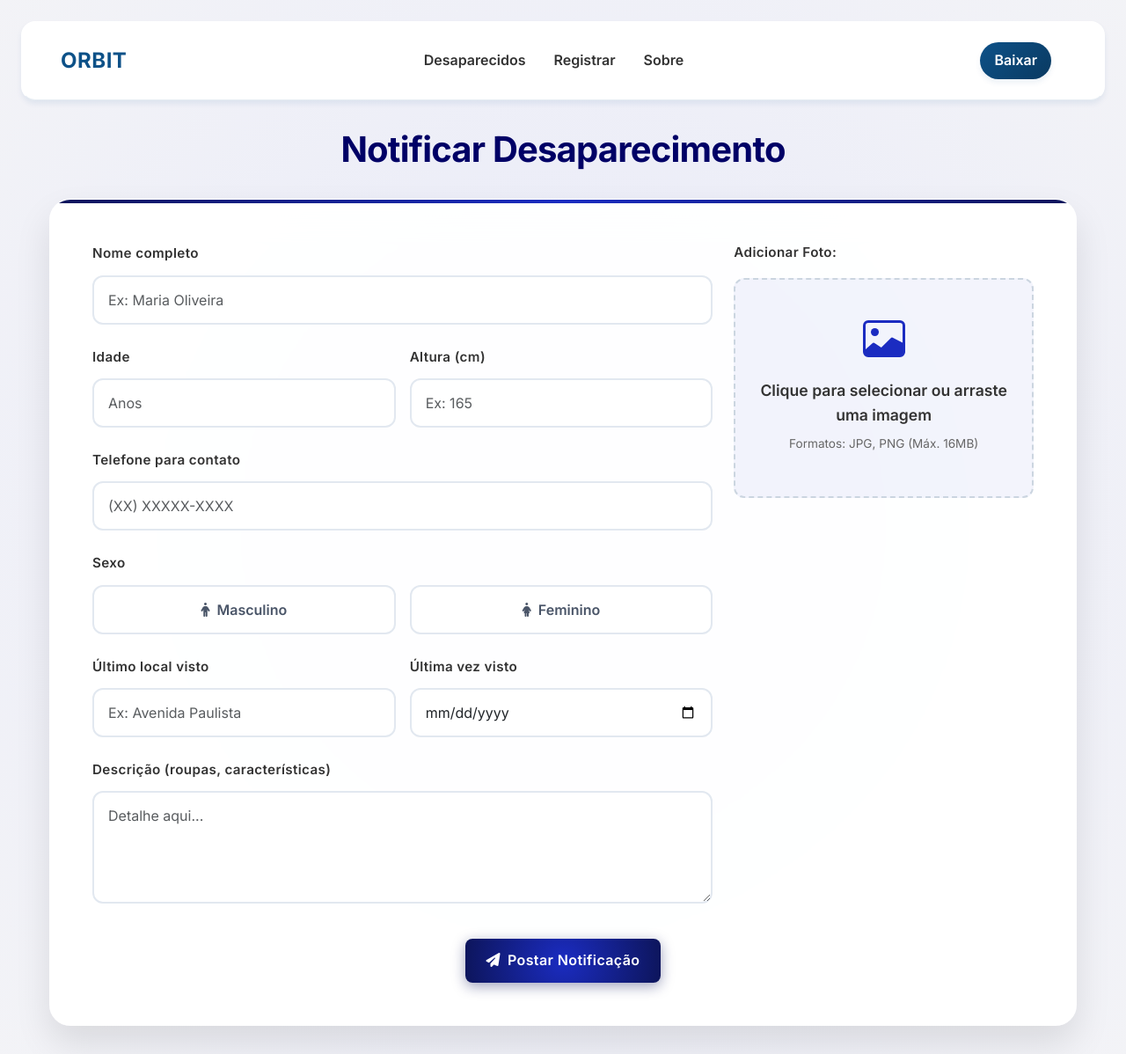
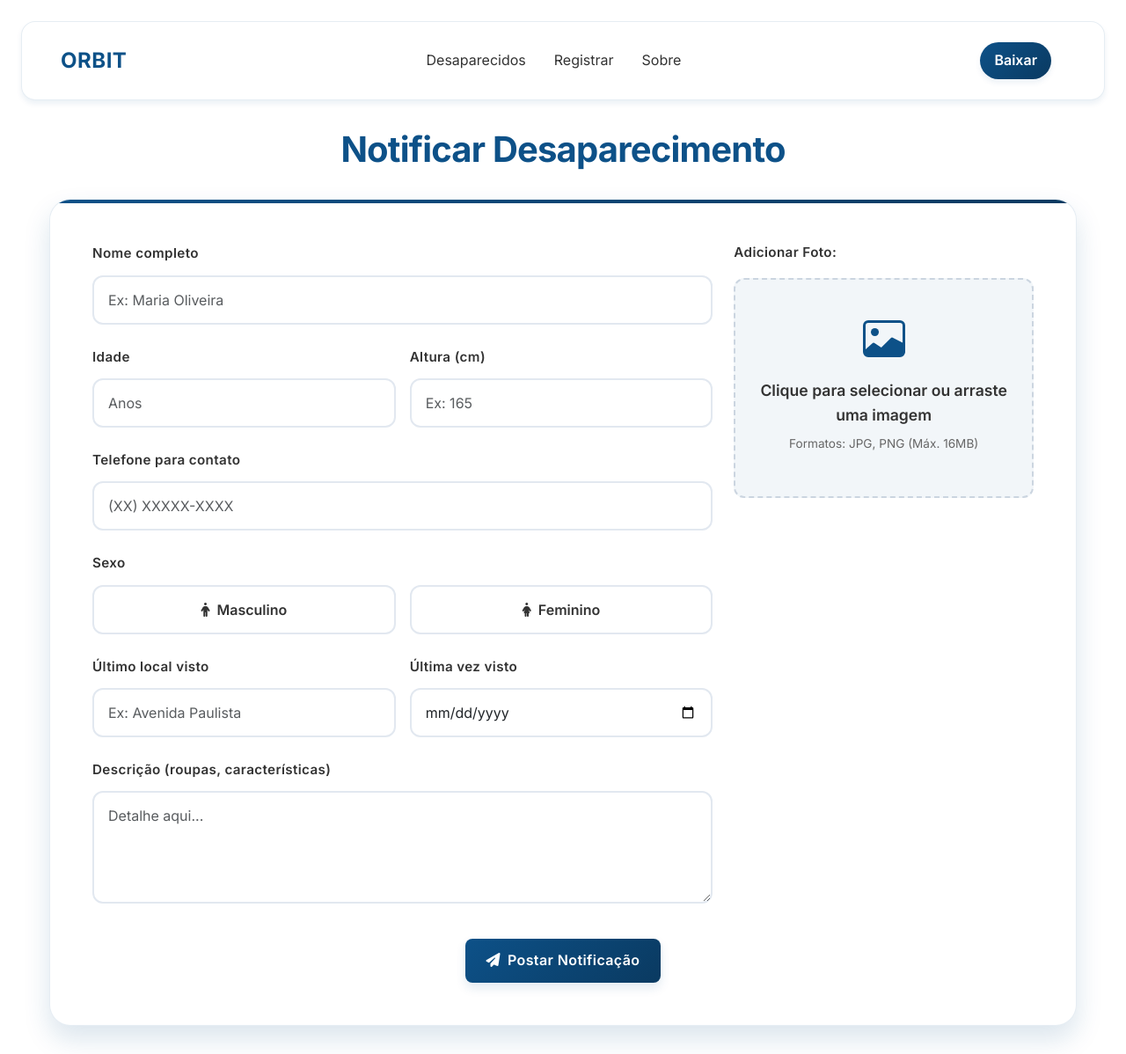
Before and after one commit to mzmorelli/TCC-Orbit, a Flask app: page /registrar in a window 1280 px wide. Shown: the whole page at 88% size. Run offline with Flask 3, Linux system fonts and the light colour scheme; parts of the project's set-up code (start-up, migrations or seed data) failed here and were passed over.

Commit message:
Atualização - Tela Registrar

```diff
--- a/SiteOrbit/static/css/registrar.css
+++ b/SiteOrbit/static/css/registrar.css
@@ -6,45 +6,45 @@
 
 body {
   font-family: 'Inter', -apple-system, BlinkMacSystemFont, 'Segoe UI', Roboto, sans-serif;
-  background: radial-gradient(circle, rgba(27, 44, 193, 0.1) 0%, rgba(13, 21, 91, 0.05) 100%);
+  background: var(--white);
   min-height: 100vh;
-  color: #333;
+  color: var(--text-dark);
   line-height: 1.6;
 }
 
 .navbar-custom {
   margin: 1.5rem;
   padding: 1.25rem 2rem;
-  background: rgba(255, 255, 255, 0.95);
+  background: var(--white);
   backdrop-filter: blur(20px);
   border-radius: 16px;
-  box-shadow: 0 8px 32px rgba(0, 0, 0, 0.1);
-  border: 1px solid rgba(255, 255, 255, 0.2);
+  box-shadow: var(--shadow-sm);
+  border: 1px solid rgba(13, 81, 136, 0.1);
   transition: all 0.4s cubic-bezier(0.4, 0, 0.2, 1);
 }
 
 .navbar-custom:hover {
   transform: translateY(-4px);
-  box-shadow: 0 20px 40px rgba(0, 0, 0, 0.15);
-  background: rgba(255, 255, 255, 0.98);
+  box-shadow: var(--shadow-md);
+  background: var(--white);
 }
 
 .logo {
   font-weight: 700;
   font-size: 1.5rem;
-  color: #000066;
+  color: var(--primary-blue);
   transition: all 0.3s ease;
   text-decoration: none;
 }
 
 .logo:hover {
-  color: rgba(27, 44, 193, 1);
+  color: var(--dark-blue);
   transform: scale(1.05);
 }
 
 .nav-item-custom .nav-link {
   font-weight: 500;
-  color: #333;
+  color: var(--text-dark);
   padding: 0.5rem;
   border-radius: 4px;
   transition: all 0.3s ease;
@@ -90,7 +90,7 @@ body {
 }
 
 .missing-person-title {
-  color: #000066;
+  color: var(--primary-blue);
   font-size: 2.5rem;
   font-weight: 700;
   margin-bottom: 2rem;
@@ -99,11 +99,11 @@ body {
 }
 
 .missing-person-form-container {
-  background: rgba(255, 255, 255, 0.95);
+  background: var(--white);
   backdrop-filter: blur(20px);
   border-radius: 24px;
-  box-shadow: 0 20px 40px rgba(0, 0, 0, 0.1);
-  border: 1px solid rgba(255, 255, 255, 0.2);
+  box-shadow: var(--shadow-lg);
+  border: 1px solid rgba(13, 81, 136, 0.1);
   overflow: hidden;
   position: relative;
 }
@@ -115,12 +115,12 @@ body {
   left: 0;
   right: 0;
   height: 4px;
-  background: radial-gradient(circle, rgba(27, 44, 193, 1) 0%, rgba(13, 21, 91, 1) 100%);
+  background: var(--gradient-primary);
 }
 
 .form-label {
   font-weight: 600;
-  color: #333;
+  color: var(--text-dark);
   margin-bottom: 0.75rem;
   font-size: 0.95rem;
   letter-spacing: 0.025em;
@@ -150,7 +150,7 @@ body {
   border: 2px solid #e2e8f0;
   border-radius: 12px;
   background: rgba(255, 255, 255, 0.8);
-  color: #4a5568;
+  color: var(--text-dark);
   padding: 0.875rem 1rem;
   font-weight: 600;
   transition: all 0.3s cubic-bezier(0.4, 0, 0.2, 1);
@@ -165,16 +165,16 @@ body {
   left: -100%;
   width: 100%;
   height: 100%;
-  background: radial-gradient(circle, rgba(27, 44, 193, 1) 0%, rgba(13, 21, 91, 1) 100%);
+  background: var(--gradient-primary);
   transition: left 0.3s ease;
   z-index: -1;
 }
 
 .gender-btn.active {
-  color: #fff;
-  border-color: rgba(27, 44, 193, 1);
+  color: var(--white);
+  border-color: var(--primary-blue);
   transform: translateY(-2px);
-  box-shadow: 0 4px 15px rgba(27, 44, 193, 0.3);
+  box-shadow: var(--shadow-md);
 }
 
 .gender-btn.active::before {
@@ -241,7 +241,7 @@ body {
   border-radius: 12px;
   padding: 2rem 1.5rem;
   text-align: center;
-  background: rgba(27, 44, 193, 0.05);
+  background: rgba(13, 81, 136, 0.05);
   cursor: pointer;
   transition: all 0.3s ease;
   position: relative;
@@ -259,14 +259,14 @@ body {
   left: -100%;
   width: 100%;
   height: 100%;
-  background: rgba(27, 44, 193, 0.1);
+  background: rgba(13, 81, 136, 0.1);
   transition: left 0.3s ease;
   z-index: -1;
 }
 
 .image-upload-wrapper:hover {
-  border-color: rgba(27, 44, 193, 1);
-  box-shadow: 0 4px 15px rgba(27, 44, 193, 0.2);
+  border-color: var(--primary-blue);
+  box-shadow: 0 4px 15px rgba(13, 81, 136, 0.2);
 }
 
 .image-upload-wrapper:hover::before {
@@ -275,26 +275,26 @@ body {
 
 .upload-icon {
   font-size: 2.5rem;
-  color: rgba(27, 44, 193, 1);
+  color: var(--primary-blue);
   margin-bottom: 1rem;
   transition: all 0.3s ease;
 }
 
 .image-upload-wrapper:hover .upload-icon {
   transform: scale(1.05);
-  color: #000066;
+  color: var(--dark-blue);
 }
 
 .upload-text {
   font-size: 1.1rem;
-  color: #333;
+  color: var(--text-dark);
   margin-bottom: 0.5rem;
   font-weight: 600;
 }
 
 .upload-hint {
   font-size: 0.85rem;
-  color: #666;
+  color: var(--text-light);
   font-weight: 500;
 }
 
@@ -305,12 +305,12 @@ body {
   border-radius: 12px;
   display: none;
   box-shadow: 0 4px 15px rgba(0, 0, 0, 0.1);
-  border: 2px solid rgba(27, 44, 193, 0.2);
+  border: 2px solid rgba(13, 81, 136, 0.2);
 }
 
 .upload-button {
-  background: radial-gradient(circle, rgba(27, 44, 193, 1) 0%, rgba(13, 21, 91, 1) 100%);
-  color: white;
+  background: var(--gradient-primary);
+  color: var(--white);
   border: none;
   padding: 0.75rem 1.5rem;
   border-radius: 8px;
@@ -321,7 +321,7 @@ body {
   transition: all 0.3s ease;
   position: relative;
   overflow: hidden;
-  box-shadow: 0 4px 15px rgba(13, 21, 91, 0.4);
+  box-shadow: var(--shadow-md);
   letter-spacing: 0.025em;
 }
 
@@ -332,14 +332,14 @@ body {
   left: -100%;
   width: 100%;
   height: 100%;
-  background: #000066;
+  background: var(--dark-blue);
   transition: left 0.3s ease;
   z-index: -1;
 }
 
 .upload-button:hover {
   transform: translateY(-2px);
-  box-shadow: 0 8px 25px rgba(13, 21, 91, 0.6);
+  box-shadow: var(--shadow-lg);
 }
 
 .upload-button:hover::before {
--- a/SiteOrbit/views/registrar.html
+++ b/SiteOrbit/views/registrar.html
@@ -1,11 +1,11 @@
 {% extends 'base.html' %} {% block content %}
 
 <head>
+  <link rel="stylesheet" href="{{ url_for('static', filename='css/style.css') }}" />
   <link
     rel="stylesheet"
     href="{{ url_for('static', filename='css/registrar.css') }}"
   />
-  <link rel="stylesheet" href="{{ url_for('static', filename='css/style.css') }}" />
   <link
     rel="stylesheet"
     href="https://cdnjs.cloudflare.com/ajax/libs/font-awesome/6.4.0/css/all.min.css"
@@ -223,8 +223,8 @@
     // Drag and drop
     uploadWrapper.addEventListener('dragover', (e) => {
         e.preventDefault();
-        uploadWrapper.style.borderColor = 'rgba(27, 44, 193, 0.8)';
-        uploadWrapper.style.backgroundColor = 'rgba(27, 44, 193, 0.05)';
+        uploadWrapper.style.borderColor = 'rgba(13, 81, 136, 0.8)';
+        uploadWrapper.style.backgroundColor = 'rgba(13, 81, 136, 0.05)';
     });
 
     uploadWrapper.addEventListener('dragleave', () => {
@@ -235,7 +235,7 @@
     uploadWrapper.addEventListener('drop', (e) => {
         e.preventDefault();
         uploadWrapper.style.borderColor = '#cbd5e0';
-        uploadWrapper.style.backgroundColor = 'rgba(102, 126, 234, 0.05)';
+        uploadWrapper.style.backgroundColor = 'rgba(13, 81, 136, 0.05)';
 
         if (e.dataTransfer.files.length) {
             photoInput.files = e.dataTransfer.files;
```
Also changed, not shown: other parts of SiteOrbit/static/css/registrar.css (+14 -14 lines), SiteOrbit/static/uploads/Ideias_De_Desenhos_Para_Tatuagens.jpg (deleted), SiteOrbit/static/uploads/julia.jpg (deleted).
